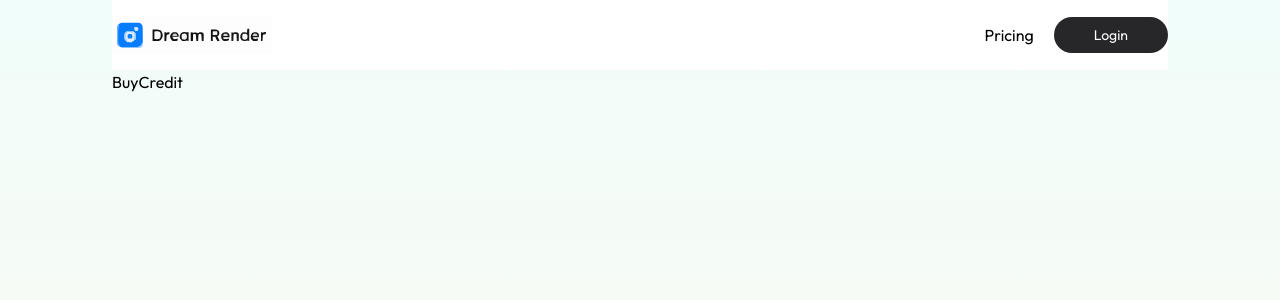
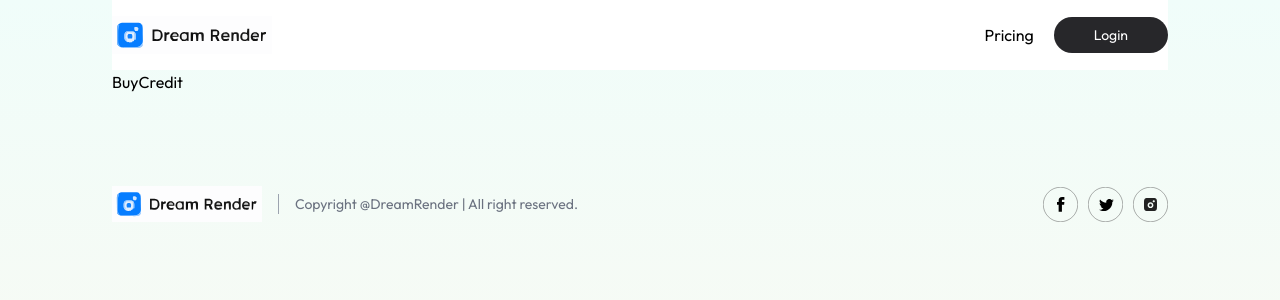
Before and after one commit to Mangesh98/DreamRender, a React (Vite) app in the folder client/: page /buy in a window 1280 px wide. Shown: the top 300 px of the page. Built offline with nearby package versions, Linux system fonts and the light colour scheme.

Commit message:
Footer section completed Home Page completed

```diff
--- a/client/src/App.tsx
+++ b/client/src/App.tsx
@@ -3,6 +3,7 @@
 import BuyCredit from "./pages/BuyCredit";
 import { Route, Routes } from "react-router-dom";
 import Navbar from "./components/Navbar";
+import Footer from "./components/Footer";
 
 const App = () => {
 	return (
@@ -13,6 +14,7 @@
 				<Route path="/result" element={<Result />} />
 				<Route path="/buy" element={<BuyCredit />} />
 			</Routes>
+			<Footer />
 		</div>
 	);
 };
--- /dev/null
+++ b/client/src/components/Footer.tsx
@@ -0,0 +1,19 @@
+import { assets } from "../assets/assets";
+
+const Footer = () => {
+	return (
+		<div className="flex items-center justify-between gap-4 py-3 mt-20">
+			<img src={assets.logo} alt="Logo" width={150} />
+			<p className="flex-1 border-l border-gray-400 text-sm text-gray-500 pl-4 max-sm:hidden">
+				Copyright @DreamRender | All right reserved.
+			</p>
+			<div className="flex gap-2.5">
+				<img src={assets.facebook_icon} alt="" width={35} />
+				<img src={assets.twitter_icon} alt="" width={35} />
+				<img src={assets.instagram_icon} alt="" width={35} />
+			</div>
+		</div>
+	);
+};
+
+export default Footer;
```
